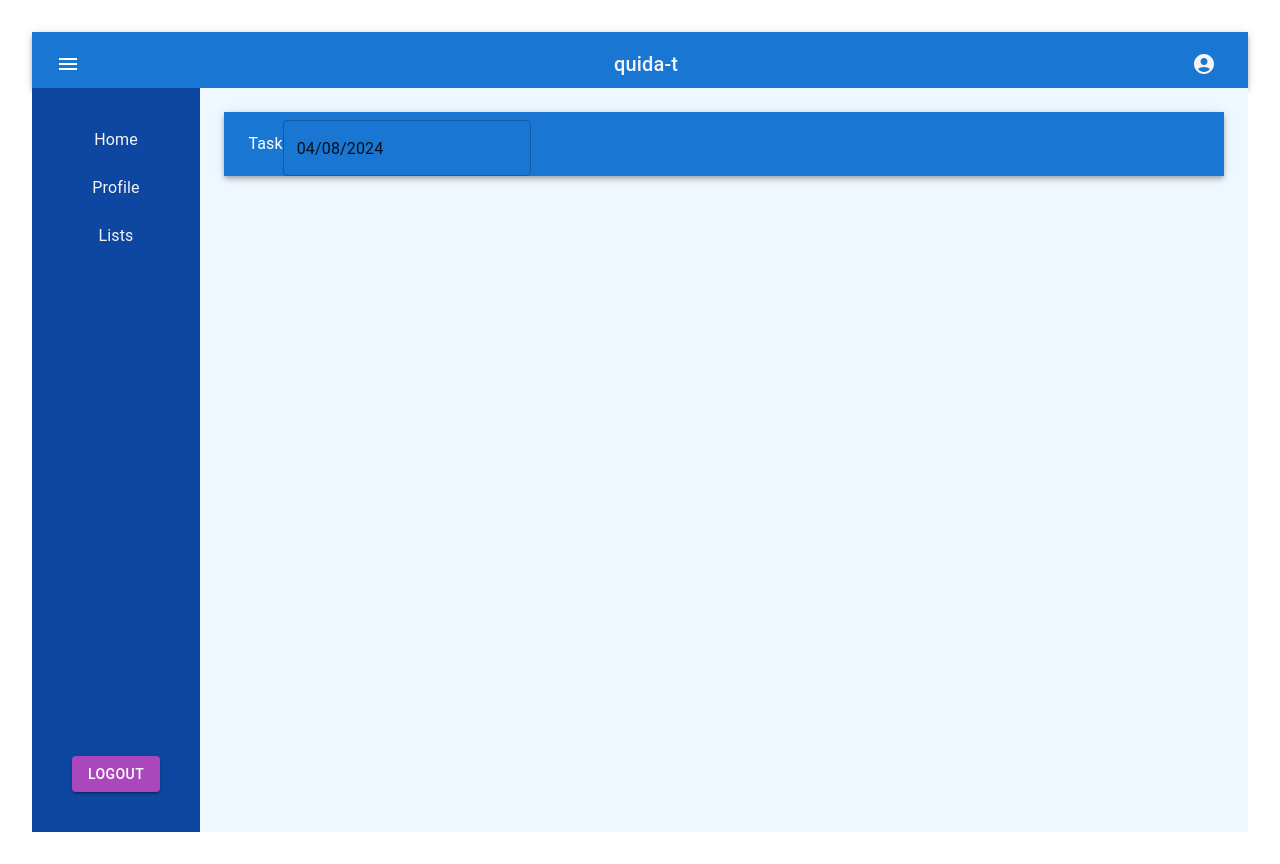
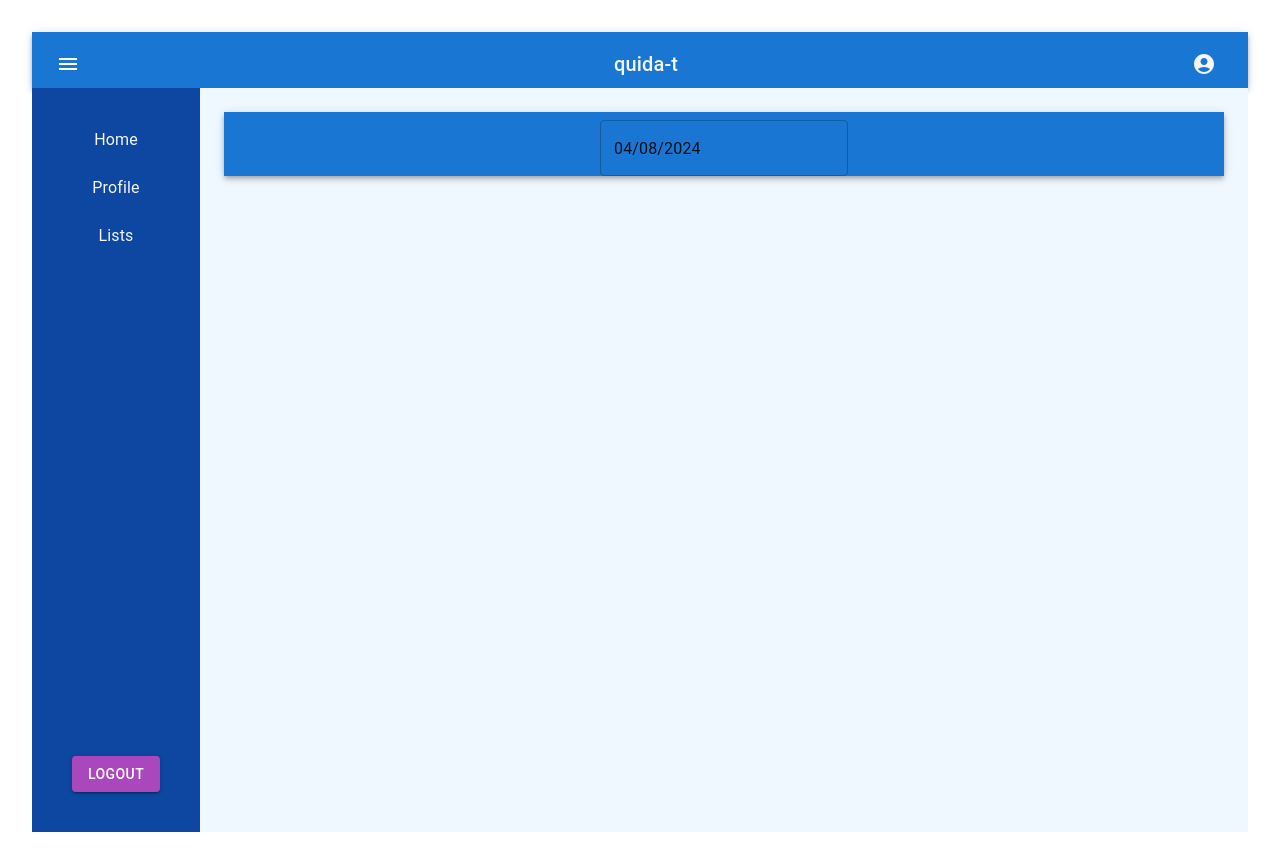
Before and after one commit to franArteaga8/quida-t, a React (Vite) app in the folder root/: page / in a window 1280 px wide. Built offline with nearby package versions, Linux system fonts and the light colour scheme; sample sign-in values are in the browser's storage; the HTML template or start-up script is replaced by a standard one.

Commit message:
potition calendar

```diff
--- a/root/src/pages/Home/Home.jsx
+++ b/root/src/pages/Home/Home.jsx
@@ -40,29 +40,25 @@ const Home = () => {
     <>
     <div className="position">
 
-    <Box sx={{ flexGrow: 1 }}>
-      <AppBar position="static" sx={{ flexGrow: 1 }}>
-        <Toolbar sx={{ flexGrow: 1 }} >
-
-            <label> Task</label>
-
-            <LocalizationProvider dateAdapter={AdapterDayjs} >
-              <DemoContainer components={['DatePicker']} >
+    <Box >
+      <AppBar position="static">
+        <Toolbar sx={{display: 'flex', justifyContent: 'center'}} >
+            <LocalizationProvider dateAdapter={AdapterDayjs}   >
+              <DemoContainer components={['DatePicker']}  >
                 <DatePicker value={dayjs(date)} onChange={(e)=> {setSelectDate(e)
                 }}/>
               </DemoContainer>
             </LocalizationProvider>
-
         </Toolbar>
       </AppBar>
     </Box>
 
     <Box>
       <Typography variant='h1'>
-
         {selectDate && (parseInt(selectDate.$d.getMonth()) + 1)+ '/'+ selectDate.$d.getDate() + '/'+ selectDate.$d.getFullYear()}
       </Typography>
     </Box>
+
     </div>
     </>
   )
```
